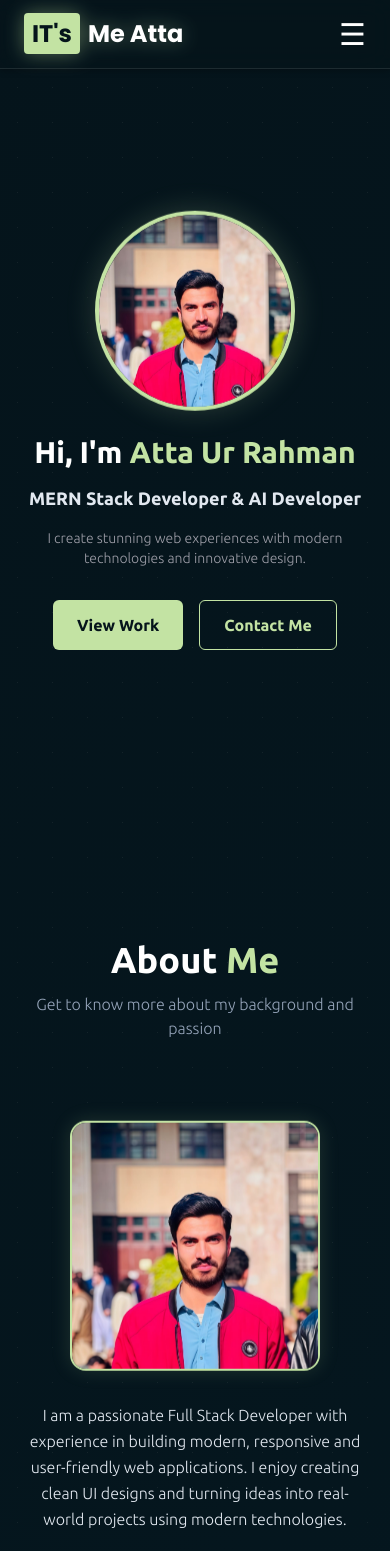
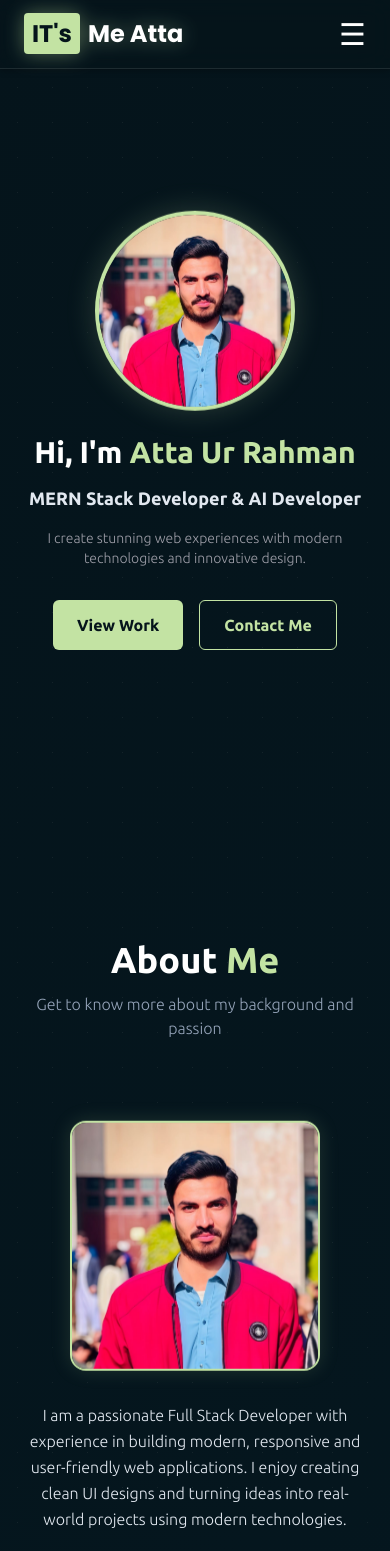
Before and after one commit to ar4843991-svg/portfoli, a React (Vite) app: page / in a window 390 px wide. Shown: the top 1551 px of the page. Built offline with nearby package versions, Linux system fonts and the light colour scheme.

Commit message:
fix: about cards mobile fix

```diff
--- a/src/componenet/About.jsx
+++ b/src/componenet/About.jsx
@@ -49,7 +49,7 @@ function About() {
               <img
                 src={Attaimg}
                 alt="about"
-                className="w-full h-full object-cover object-[50%_20%]"
+                className="w-full h-full object-cover object-[50%_200%] scale-116"
               />
             </div>
           </motion.div>
--- a/src/componenet/Hero.jsx
+++ b/src/componenet/Hero.jsx
@@ -34,7 +34,7 @@ function Hero() {
             <img
               src={Atta}
               alt="Atta Ur Rahman"
-              className="w-full h-full object-cover object-[50%_20%]"
+              className="w-full h-full object-cover object-[50%_200%] scale-116"
             />
           </div>
         </motion.div>
@@ -61,7 +61,7 @@ function Hero() {
           </p>
 
           {/* BUTTONS */}
-          <div className="mt-8 flex flex-row gap-4">
+          <div className="mt-8 flex  flex-row gap-4">
             <button className="bg-[#c3e3a3] text-[#05141b] px-6 py-3 rounded-md font-semibold
             hover:bg-[#a8c58f] transition duration-300">
               View Work
--- a/src/index.css
+++ b/src/index.css
@@ -10,6 +10,7 @@ body {
   font-weight: 300;
   font-style: normal;
 overflow-x: hidden;
+
   background:
     radial-gradient(rgba(255, 255, 255, 0.06) 1px,
       transparent 1px),
```
